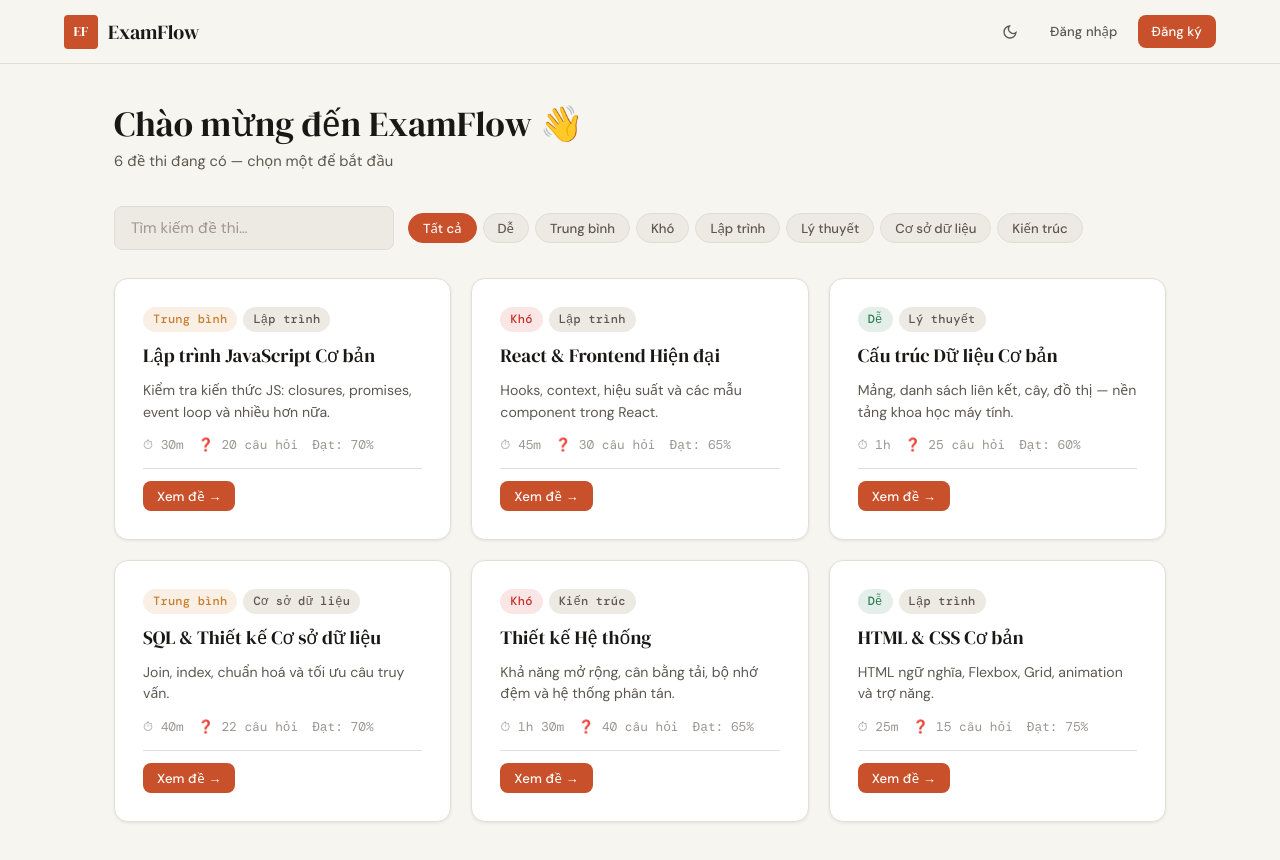
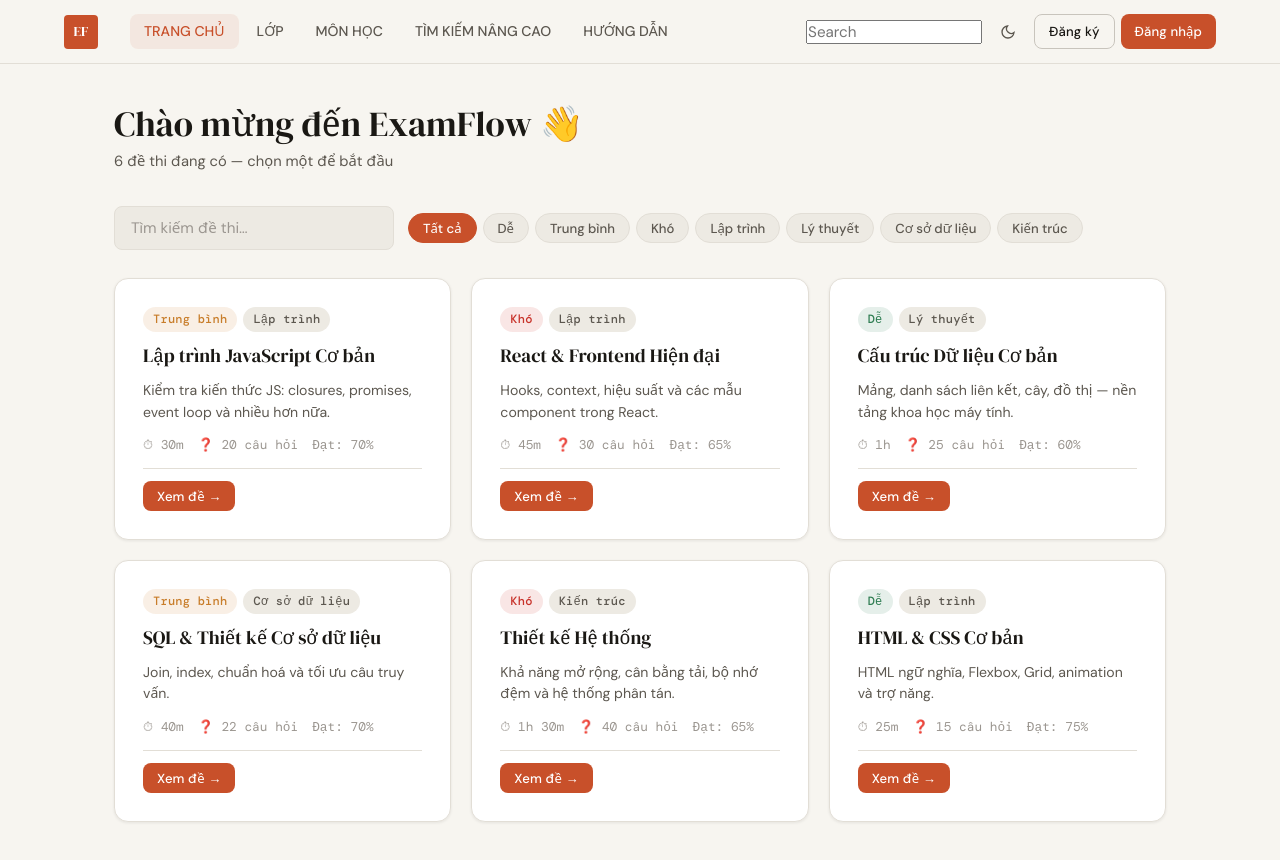
Before and after one commit to Sayune-Shiranai/He-thong-on-thi-trac-nghiem, a React (Vite) app in the folder frontend/: page / in a window 1280 px wide. Shown: the top 860 px of the page. Built offline with nearby package versions, Linux system fonts and the light colour scheme; no server answers; a web font is replaced by a local one.

Commit message:
Add files via upload

```diff
--- a/frontend/src/components/common/Navbar.jsx
+++ b/frontend/src/components/common/Navbar.jsx
@@ -1,84 +1,135 @@
-import React,{useState} from 'react';
-import {Link,useNavigate,useLocation} from 'react-router-dom';
-import {useAuth} from '../../context/AuthContext';
-import {useTheme} from '../../context/ThemeContext';
+import React, { useState } from 'react';
+import { Link, useNavigate, useLocation } from 'react-router-dom';
+import { useAuth } from '../../context/AuthContext.jsx';
+import { useTheme } from '../../context/ThemeContext.jsx';
 import './Navbar.css';
 
-export default function Navbar(){
-  const {user,logout,isAdmin}=useAuth();
-  const {theme,toggleTheme}=useTheme();
-  const navigate=useNavigate();
-  const location=useLocation();
-  const [menuOpen,setMenuOpen]=useState(false);
-  const [dropOpen,setDropOpen]=useState(false);
+export default function Navbar() {
+  const { user, logout, canAccessAdmin, isTeacher } = useAuth();
+  const { theme, toggleTheme } = useTheme();
+  const navigate  = useNavigate();
+  const location  = useLocation();
+  const [menuOpen, setMenuOpen]   = useState(false);
+  const [dropOpen, setDropOpen]   = useState(false);
+  const [search,   setSearch]     = useState('');
 
-  if(location.pathname.startsWith('/exam/'))return null;
+  if (location.pathname.startsWith('/exam/')) return null;
+  if (location.pathname === '/login' || location.pathname === '/register') return null;
 
-  const handleLogout=()=>{logout();navigate('/login');};
+  const handleLogout  = () => { logout(); navigate('/'); };
+  const handleSearch  = (e) => {
+    e.preventDefault();
+    if (search.trim()) navigate(`/exams?q=${encodeURIComponent(search.trim())}`);
+  };
 
-  return(
+  return (
     <nav className="navbar">
       <div className="navbar-inner">
+        {/* Logo */}
         <Link to="/" className="navbar-logo">
           <span className="logo-mark">EF</span>
-          <span className="logo-text">ExamFlow</span>
         </Link>
 
-        {user&&(
-          <div className="navbar-links">
-            <Link to="/dashboard" className={`nav-link ${location.pathname==='/dashboard'?'active':''}`}>Trang chủ</Link>
-            <Link to="/history"   className={`nav-link ${location.pathname==='/history'?'active':''}`}>Kết quả của tôi</Link>
-            {isAdmin&&<Link to="/admin" className={`nav-link ${location.pathname.startsWith('/admin')?'active':''}`}>Quản trị</Link>}
-          </div>
-        )}
+        {/* Menu chính */}
+        <div className="navbar-links">
+          <Link to="/"      className={`nav-link ${location.pathname === '/' ? 'active' : ''}`}>TRANG CHỦ</Link>
+          <Link to="/grade" className={`nav-link ${location.pathname === '/grade' ? 'active' : ''}`}>LỚP</Link>
+          <Link to="/subject" className={`nav-link ${location.pathname === '/subject' ? 'active' : ''}`}>MÔN HỌC</Link>
+          <Link to="/exams"   className={`nav-link ${location.pathname === '/exams' ? 'active' : ''}`}>TÌM KIẾM NÂNG CAO</Link>
+          {/* Chỉ hiện TẠO ĐỀ nếu là Teacher, Admin, Moderator */}
+          {user && (isTeacher || canAccessAdmin) && (
+            <Link to="/create-exam" className={`nav-link ${location.pathname === '/create-exam' ? 'active' : ''}`}>TẠO ĐỀ</Link>
+          )}
+          <Link to="/guide" className={`nav-link ${location.pathname === '/guide' ? 'active' : ''}`}>HƯỚNG DẪN</Link>
+        </div>
 
+        {/* Phải: search + auth */}
         <div className="navbar-actions">
+          {/* Search */}
+          <form onSubmit={handleSearch} className="navbar-search">
+            <input
+              type="search"
+              placeholder="Search"
+              value={search}
+              onChange={e => setSearch(e.target.value)}
+              className="navbar-search-input"
+            />
+          </form>
+
+          {/* Dark mode */}
           <button className="icon-btn" onClick={toggleTheme} aria-label="Chuyển giao diện">
-            {theme==='light'
-              ?<svg width="16" height="16" viewBox="0 0 24 24" fill="none" stroke="currentColor" strokeWidth="2"><path d="M21 12.79A9 9 0 1111.21 3 7 7 0 0021 12.79z"/></svg>
-              :<svg width="18" height="18" viewBox="0 0 24 24" fill="none" stroke="currentColor" strokeWidth="2"><circle cx="12" cy="12" r="5"/><line x1="12" y1="1" x2="12" y2="3"/><line x1="12" y1="21" x2="12" y2="23"/><line x1="4.22" y1="4.22" x2="5.64" y2="5.64"/><line x1="18.36" y1="18.36" x2="19.78" y2="19.78"/><line x1="1" y1="12" x2="3" y2="12"/><line x1="21" y1="12" x2="23" y2="12"/></svg>
+            {theme === 'light'
+              ? <svg width="16" height="16" viewBox="0 0 24 24" fill="none" stroke="currentColor" strokeWidth="2"><path d="M21 12.79A9 9 0 1111.21 3 7 7 0 0021 12.79z"/></svg>
+              : <svg width="18" height="18" viewBox="0 0 24 24" fill="none" stroke="currentColor" strokeWidth="2"><circle cx="12" cy="12" r="5"/><line x1="12" y1="1" x2="12" y2="3"/><line x1="12" y1="21" x2="12" y2="23"/></svg>
             }
           </button>
 
-          {user?(
+          {user ? (
+            /* Đã đăng nhập → dropdown (ảnh 5) */
             <div className="user-menu">
-              <button className="user-avatar-btn" onClick={()=>setDropOpen(o=>!o)}>
+              <button className="user-avatar-btn" onClick={() => setDropOpen(o => !o)}>
                 <span className="user-avatar">{user.name?.charAt(0).toUpperCase()}</span>
-                <span className="user-name">{user.name?.split(' ').pop()}</span>
+                <span className="user-name">{user.name}</span>
               </button>
-              {dropOpen&&(
-                <div className="dropdown-menu" onMouseLeave={()=>setDropOpen(false)}>
+              {dropOpen && (
+                <div className="dropdown-menu" onMouseLeave={() => setDropOpen(false)}>
                   <div className="dropdown-header">
                     <p className="dropdown-name">{user.name}</p>
-                    <p className="dropdown-email">{user.email}</p>
+                    <p className="dropdown-role">
+                      {user.role_name === 'Admin' ? 'Admin'
+                        : user.role_name === 'Teacher' ? 'Giáo viên'
+                        : user.role_name === 'Moderator' ? 'Moderator'
+                        : 'Học sinh'}
+                    </p>
                   </div>
                   <div className="dropdown-divider"/>
-                  <Link to="/profile" className="dropdown-item" onClick={()=>setDropOpen(false)}>Hồ sơ cá nhân</Link>
-                  <button className="dropdown-item danger" onClick={handleLogout}>Đăng xuất</button>
+                  <Link to="/profile" className="dropdown-item" onClick={() => setDropOpen(false)}>Profile</Link>
+                  {/* Bỏ My Exam nếu là Student */}
+                  {(isTeacher || canAccessAdmin) && (
+                    <Link to="/my-exams" className="dropdown-item" onClick={() => setDropOpen(false)}>My Exam</Link>
+                  )}
+                  <Link to="/history" className="dropdown-item" onClick={() => setDropOpen(false)}>History</Link>
+                  <button className="dropdown-item danger" onClick={handleLogout}>Sign out</button>
                 </div>
               )}
             </div>
-          ):(
+          ) : (
+            /* Chưa đăng nhập → Đăng nhập + Đăng ký */
             <div className="auth-btns">
-              <Link to="/login"    className="btn btn-ghost btn-sm">Đăng nhập</Link>
-              <Link to="/register" className="btn btn-primary btn-sm">Đăng ký</Link>
+              <Link to="/register" className="btn btn-secondary btn-sm">Đăng ký</Link>
+              <Link to="/login"    className="btn btn-primary btn-sm">Đăng nhập</Link>
             </div>
           )}
 
-          <button className="icon-btn mobile-menu-btn" onClick={()=>setMenuOpen(o=>!o)}>
+          {/* Hamburger mobile */}
+          <button className="icon-btn mobile-menu-btn" onClick={() => setMenuOpen(o => !o)}>
             <svg width="22" height="22" viewBox="0 0 24 24" fill="none" stroke="currentColor" strokeWidth="2">
-              {menuOpen?<><line x1="18" y1="6" x2="6" y2="18"/><line x1="6" y1="6" x2="18" y2="18"/></>:<><line x1="3" y1="6" x2="21" y2="6"/><line x1="3" y1="12" x2="21" y2="12"/><line x1="3" y1="18" x2="21" y2="18"/></>}
+              {menuOpen
+                ? <><line x1="18" y1="6" x2="6" y2="18"/><line x1="6" y1="6" x2="18" y2="18"/></>
+                : <><line x1="3" y1="6" x2="21" y2="6"/><line x1="3" y1="12" x2="21" y2="12"/><line x1="3" y1="18" x2="21" y2="18"/></>
+              }
             </svg>
           </button>
         </div>
       </div>
 
-      {menuOpen&&user&&(
+      {/* Mobile menu */}
+      {menuOpen && (
         <div className="mobile-nav">
-          <Link to="/dashboard" className="mobile-nav-link" onClick={()=>setMenuOpen(false)}>Trang chủ</Link>
-          <Link to="/history"   className="mobile-nav-link" onClick={()=>setMenuOpen(false)}>Kết quả của tôi</Link>
-          {isAdmin&&<Link to="/admin" className="mobile-nav-link" onClick={()=>setMenuOpen(false)}>Quản trị</Link>}
-          <button className="mobile-nav-link danger" onClick={handleLogout}>Đăng xuất</button>
+          <Link to="/"       className="mobile-nav-link" onClick={() => setMenuOpen(false)}>Trang chủ</Link>
+          <Link to="/grade"  className="mobile-nav-link" onClick={() => setMenuOpen(false)}>Lớp</Link>
+          <Link to="/subject" className="mobile-nav-link" onClick={() => setMenuOpen(false)}>Môn học</Link>
+          <Link to="/exams"  className="mobile-nav-link" onClick={() => setMenuOpen(false)}>Tìm kiếm</Link>
+          {user && (isTeacher || canAccessAdmin) && (
+            <Link to="/create-exam" className="mobile-nav-link" onClick={() => setMenuOpen(false)}>Tạo đề</Link>
+          )}
+          {user
+            ? <button className="mobile-nav-link danger" onClick={handleLogout}>Đăng xuất</button>
+            : <>
+                <Link to="/login"    className="mobile-nav-link" onClick={() => setMenuOpen(false)}>Đăng nhập</Link>
+                <Link to="/register" className="mobile-nav-link" onClick={() => setMenuOpen(false)}>Đăng ký</Link>
+              </>
+          }
         </div>
       )}
     </nav>
```
